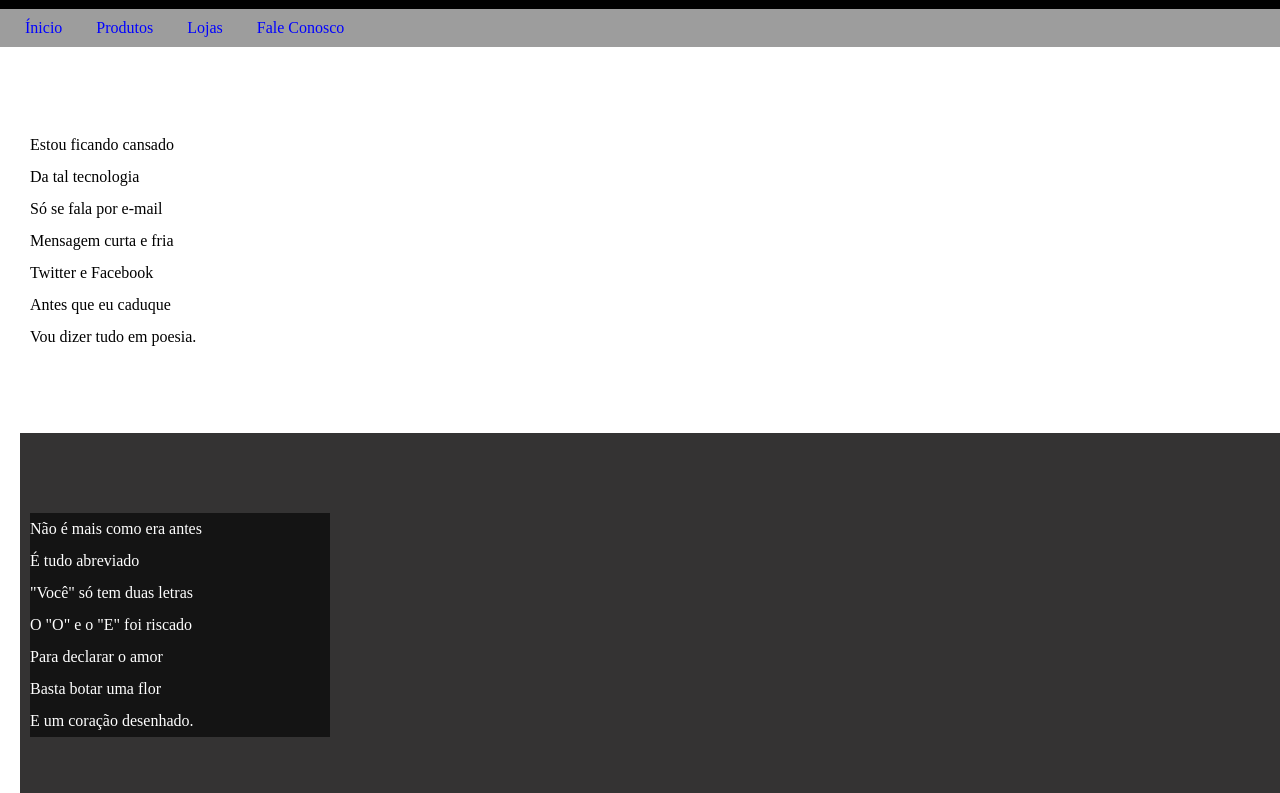
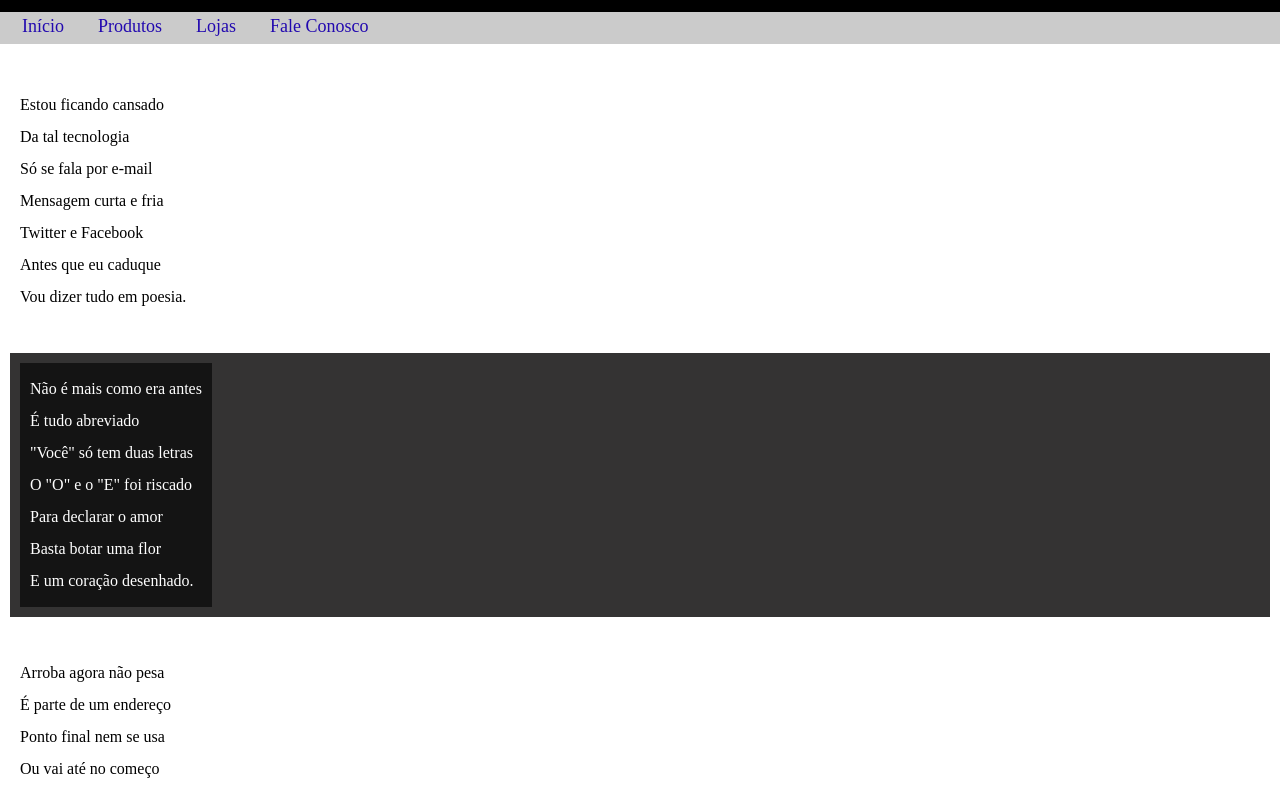
Before and after one commit to luizmarcosfarias2023/Imagem-Fundo, a plain HTML site: page Projeto-cordel.html in a window 1280 px wide. Shown: the part 91-884 px from the top of the page. Drawn offline with Linux system fonts and the light colour scheme.

Commit message:
foram feitas algumas mudança no css para utilização do menu e também do efeito paralax

```diff
--- a/Projeto-cordel.html
+++ b/Projeto-cordel.html
@@ -13,22 +13,13 @@
     </header>
     <nav class="nav">
         <ul class="navegacao">
-            <li>
-                <a href="#">Ínicio</a>
-            </li>
-            <li>
-                <a href="#">Produtos</a>
-            </li>
-            <li>
-                <a href="#">Lojas</a>
-            </li>
-            <li>
-                <a href="#">Fale Conosco</a>
-            </li>
+            <li><a href="#">Início</a></li>
+            <li><a href="#">Produtos</a></li>
+            <li><a href="#">Lojas</a></li>
+            <li><a href="#">Fale Conosco</a></li>
         </ul>
     </nav>
     <section class="text">
-        <section>
        <section class="normal">
             <p>
                 Estou ficando cansado <br>
@@ -108,7 +99,6 @@
             </p>
         </section>
     </section>
-    </section>
     <footer class="rodape">
         <p>Site Desenvolvido por <a href="https://github.com/luizmarcosfarias2023" target="_blank">Luiz Marcos</a></p>
     </footer>
--- a/css-cordel.css
+++ b/css-cordel.css
@@ -7,7 +7,7 @@
 }
 html body{
     background-color: darkgray;
-    min-height: 100%vh;
+    min-height: 100vh;
 }
 /*Cabeçalho*/
 .header{
@@ -33,6 +33,9 @@ html body{
 .header > p > a{
     text-decoration: none;
     font-weight: bold;
+    color: rgba(16, 16, 245, 0.918);
+    font-size: 1.1em;
+
 
 }
 .header > p > a:hover{
@@ -46,8 +49,8 @@ html body{
     top:100px;
     width: 100%;
     z-index: 1000;
-    background-color: rgba(0, 0, 0, 0.384);
-    padding: 10px;
+    background-color: rgba(0, 0, 0, 0.205);
+    padding: 7px;
 }
 .navegacao li{
     display: inline;
@@ -55,41 +58,53 @@ html body{
 .navegacao a {
     text-decoration: none;
     margin: 15px;
-    color: blue;
-    font-size: 18px normal;
+    color: rgb(34, 9, 175);
+    font-size: 18px;
+    transition: color 0.3s, transform 0.3s;
+
 }
 .navegacao a:hover{
-    color: red;
+    color: white;
+    transform: scale(1.1);
+    background-color: black;
+    border: 2px solid black;
+    padding: 5px 10px;
+    border-radius: 5px;
     transition: 0.3s;
+
 }
 
 /*Corpo da Pagina*/
 .text{
-    margin-top: -20px;
+    margin-top: 100px;
     background-color: white;
 }
 section{
     /*padding-top: 150px;
     margin-left: 20px;*/
-    padding-left: 10px;
+    /*padding-left: 10px;
     padding-top: 10vh;
-    padding-bottom: 10vh;
+    padding-bottom: 10vh;*/
+    padding: 5vh 10px;
     line-height: 2em;/*Este elemento é pra poder dar um espaçamento entre as frases.*/
 
 }
 
 section .normal{
     background-color: white;
-    color:black
+    color:black;
 }
 section .imagem{
     background-color: rgba(7, 6, 6, 0.815);
     color: white;
+    padding: 10px;
 }
 
 section .imagem > p{
     background-color: rgba(0, 0, 0, 0.616);
-    width: 300px;
+    padding: 10px;
+    width: fit-content;
+    max-width: 100%;
 }
 
 /*Rodape*/
@@ -101,7 +116,9 @@ section .imagem > p{
 }
 .rodape > p > a{
     text-decoration: none;
-    font-weight: bold
+    font-weight: bold;
+    color: blue;
+    font-size: 1.1em;
 }
 
 .rodape > p > a:hover{
```
Lines whose indentation alone changed are shown as unchanged.
